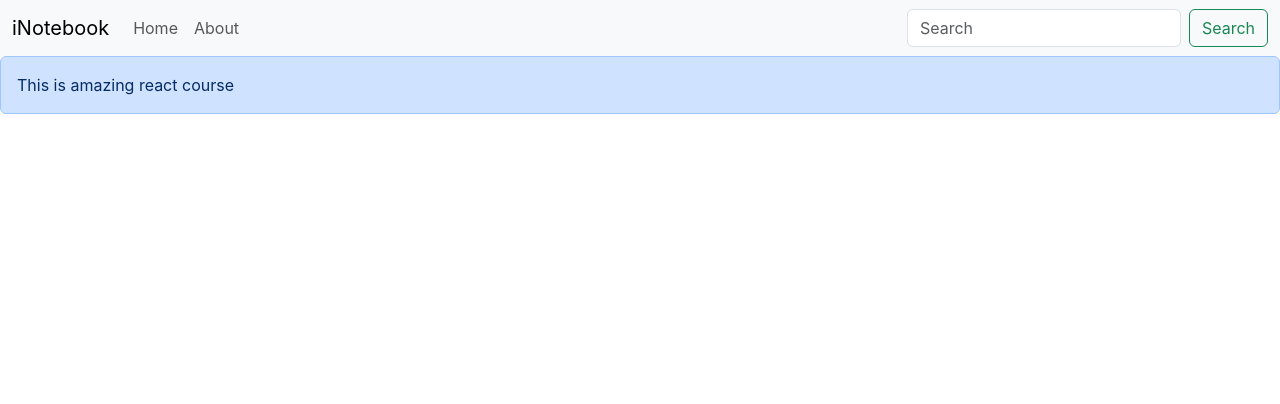
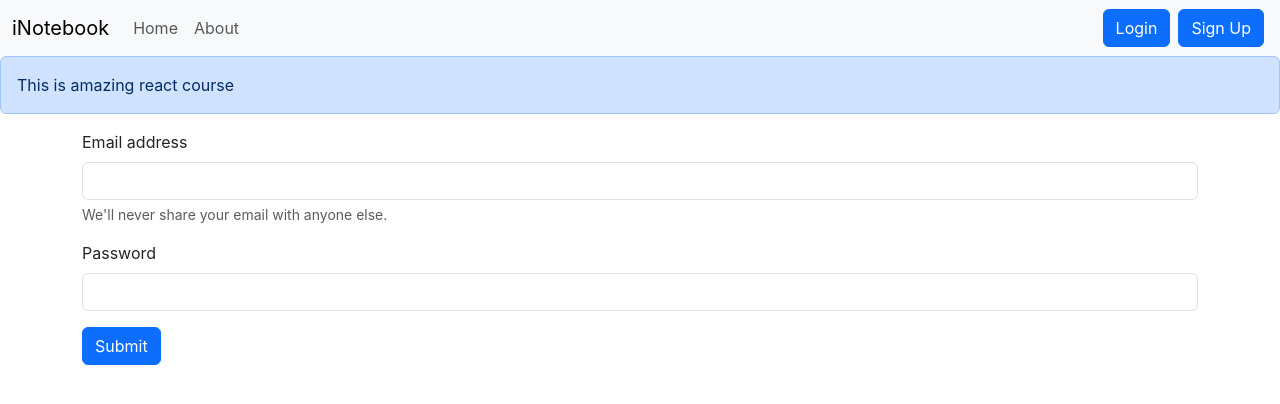
Before and after one commit to bilalshabbir31/inotebook, a React (Create React App) app: page /login in a window 1280 px wide. Shown: the top 404 px of the page. Built offline with nearby package versions, Linux system fonts and the light colour scheme.

Commit message:
fix token issues

```diff
--- a/src/App.js
+++ b/src/App.js
@@ -10,6 +10,8 @@
 import About from './components/About';
 import NoteState from './context/notes/NoteState';
 import Alert from './components/Alert';
+import SignUp from './components/SignUp';
+import Login from './components/Login';
 
 
 function App() {
@@ -23,6 +25,8 @@
           <Routes>
             <Route exact path='/' element={<Home/>}></Route>
             <Route exact path='/about' element={<About/>}></Route>
+            <Route exact path='/login' element={<Login/>}></Route>
+            <Route exact path='/signup' element={<SignUp/>}></Route>
           </Routes>
         </div>
       </Router>
--- /dev/null
+++ b/src/components/Login.js
@@ -0,0 +1,42 @@
+import React, { useState } from 'react'
+
+const Login = () => {
+
+    const [credentials, setCredentials] = useState({email:"",password:""})
+
+    const handleSubmit= async (e)=>{
+        e.preventDefault();
+        const response = await fetch("http://localhost:5000/api/auth/login", {
+            method: "POST",
+            headers: {
+              "Content-Type": "application/json"
+            },
+            body: JSON.stringify({email:credentials.email,password:credentials.password})
+        });
+        const json=await response.json();
+        console.log(json);
+    }
+
+    const onChange=(e)=>{
+        setCredentials({...credentials,[e.target.name]:e.target.value});
+    }
+
+    return (
+        <div>
+            <form onSubmit={handleSubmit}>
+                <div className="mb-3">
+                    <label htmlFor="email" className="form-label">Email address</label>
+                    <input type="email" className="form-control" id="email" value={credentials.email} onChange={onChange} name='email' aria-describedby="emailHelp"/>
+                        <div id="emailHelp" className="form-text">We'll never share your email with anyone else.</div>
+                </div>
+                <div className="mb-3">
+                    <label htmlFor="password" className="form-label">Password</label>
+                    <input type="password" className="form-control" value={credentials.password} onChange={onChange} name='password' id="password"/>
+                </div>
+                <button type="submit" className="btn btn-primary" >Submit</button>
+            </form>
+        </div>
+    )
+}
+
+export default Login
--- a/src/components/Navbar.js
+++ b/src/components/Navbar.js
@@ -24,9 +24,9 @@
           <Link className={`nav-link ${location.pathname==="/about"?"active":""}`} to="/about">About</Link>
         </li>
       </ul>
-      <form className="d-flex" role="search">
-        <input className="form-control me-2" type="search" placeholder="Search" aria-label="Search"/>
-        <button className="btn btn-outline-success" type="submit">Search</button>
+      <form className="d-flex" >
+        <Link className="btn btn-primary mx-1" to="/login" role="button">Login</Link>
+        <Link className="btn btn-primary mx-1" to="/signup" role="button">Sign Up</Link>
       </form>
     </div>
   </div>
--- /dev/null
+++ b/src/components/SignUp.js
@@ -0,0 +1,11 @@
+import React from 'react'
+
+const SignUp = () => {
+  return (
+    <div>
+        I am SignUp
+    </div>
+  )
+}
+
+export default SignUp
```
Also changed, not shown: 1 other file (tests, documents, lock files or other folders).
